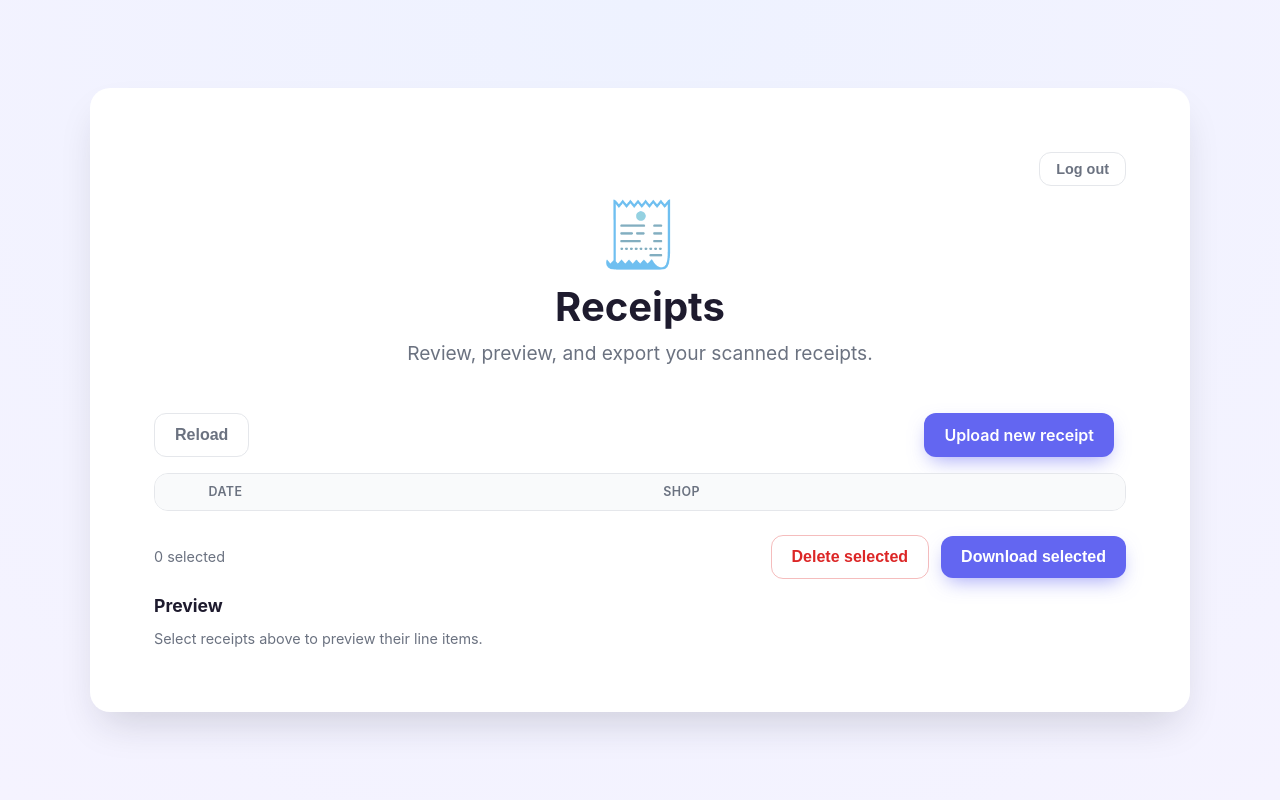
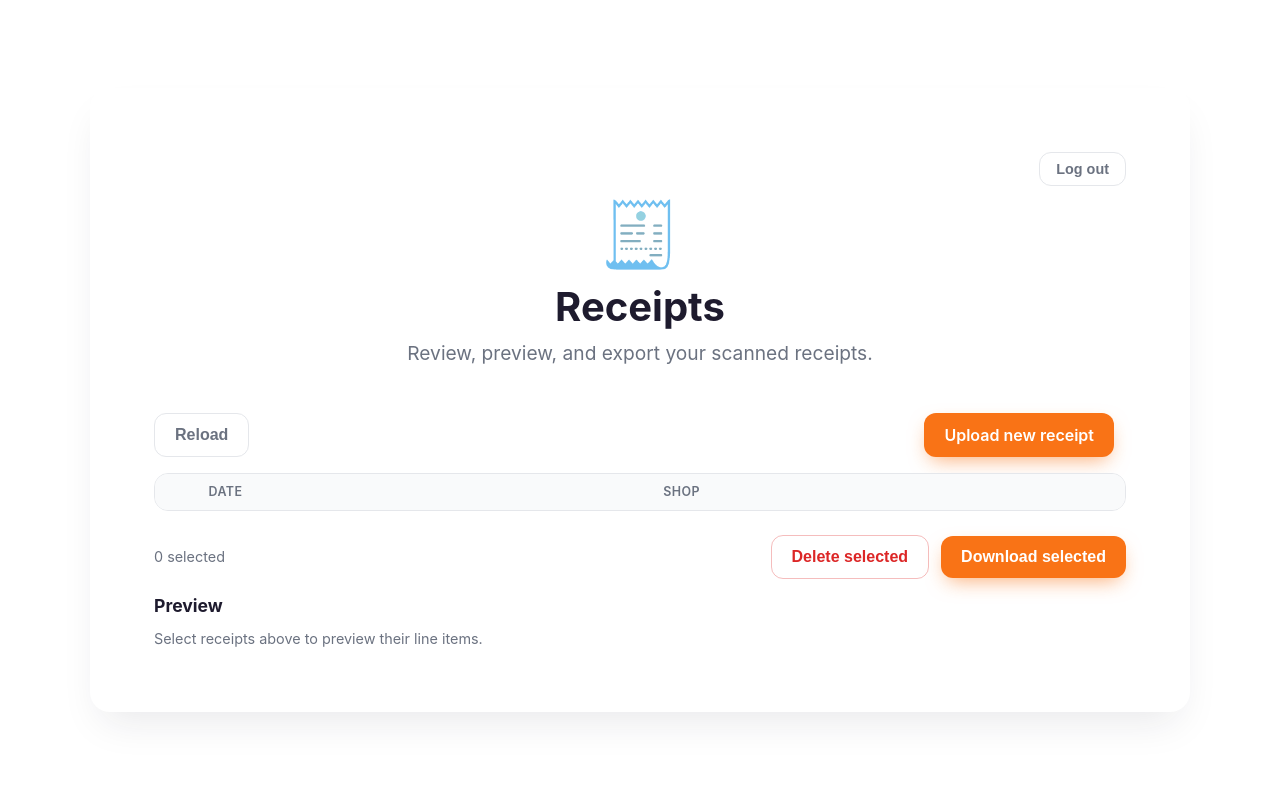
Before and after one commit to edo98811/rechnungen_app, a FastAPI app: page / in a window 1280 px wide. Run offline with FastAPI, Linux system fonts and the light colour scheme; the visitor is signed in with stand-in values (Sample User, id 1); data that the repository does not hold is empty; parts of the project's set-up code (start-up, migrations or seed data) failed here and were passed over.

Commit message:
new colors

```diff
--- a/app/static/styles.css
+++ b/app/static/styles.css
@@ -1,15 +1,15 @@
 :root {
-  --bg-start: #eef2ff;
-  --bg-end: #f5f3ff;
+  --bg-start: #ffffff;
+  --bg-end: #ffffff;
   --card-bg: #ffffff;
   --text: #1e1b2e;
   --text-muted: #6b7280;
   --border: #e5e7eb;
   --row-alt: #f9fafb;
-  --primary: #6366f1;
-  --primary-hover: #4f46e5;
+  --primary: #f97316;
+  --primary-hover: #ea580c;
   --primary-contrast: #ffffff;
-  --shadow: 0 20px 40px -12px rgba(30, 27, 46, 0.18);
+  --shadow: 0 20px 40px -12px rgba(30, 27, 46, 0.1);
 }
 
 @media (prefers-color-scheme: dark) {
@@ -21,8 +21,8 @@
     --text-muted: #a3a0b8;
     --border: #33304a;
     --row-alt: #262143;
-    --primary: #818cf8;
-    --primary-hover: #a5b4fc;
+    --primary: #fb923c;
+    --primary-hover: #fdba74;
     --primary-contrast: #16132a;
     --shadow: 0 20px 40px -12px rgba(0, 0, 0, 0.5);
   }
```
